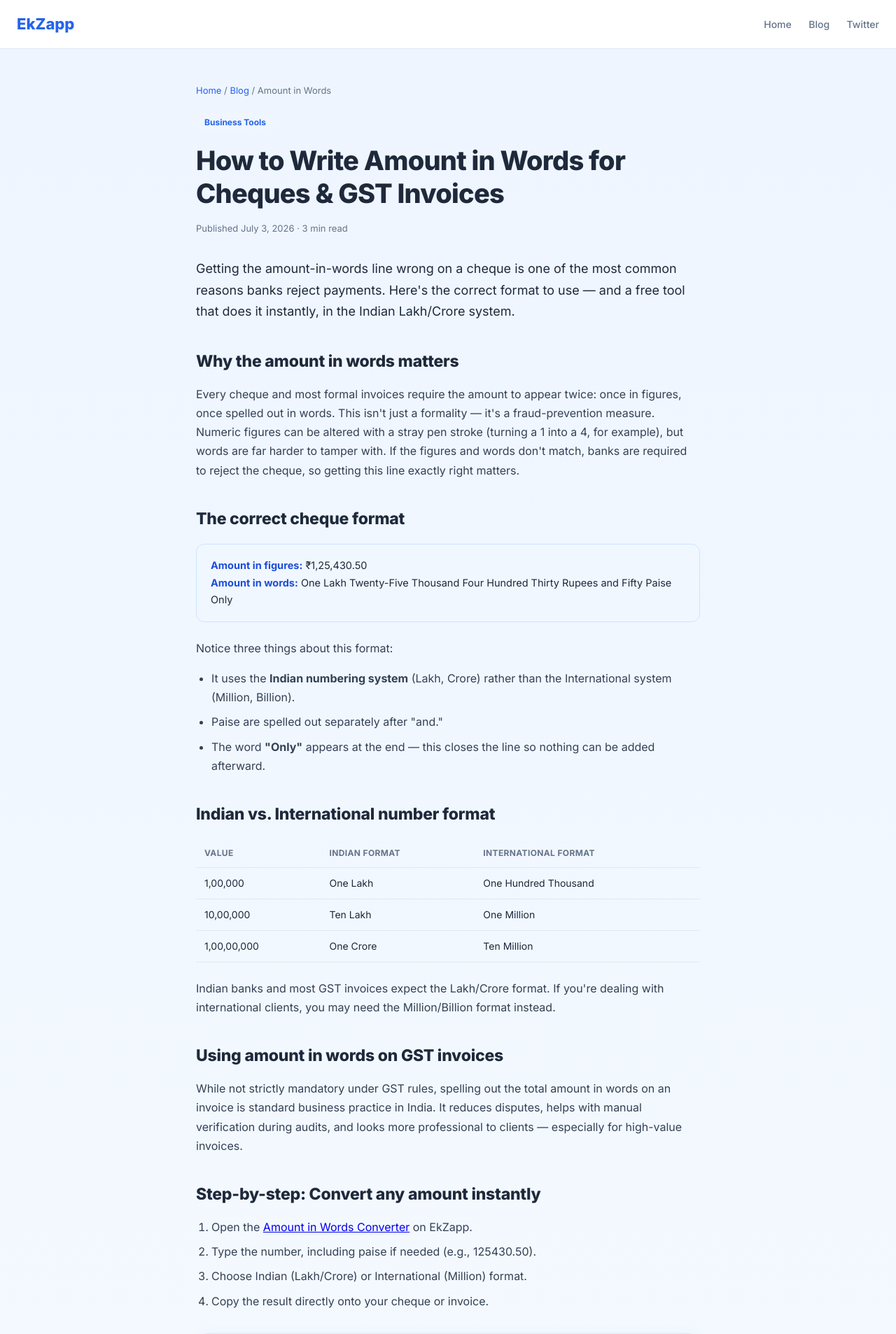
After one commit to Ekramul36/ektools, a Flask app: page /blog/amount-in-words-for-cheque-gst-invoice in a window 1280 px wide. The commit adds this page. Shown: the top 1906 px of the page at 70% size. Run offline with Flask 3, Linux system fonts and the light colour scheme.

Commit message:
Add 2 new blog posts: Compress PDF and Amount in Words

```diff
--- a/app.py
+++ b/app.py
@@ -124,6 +124,8 @@ def sitemap():
         ('/blog', '0.8', 'weekly'),
         ('/blog/merge-pdf-files-online', '0.7', 'monthly'),
         ('/blog/reduce-image-size-to-kb', '0.7', 'monthly'),
+        ('/blog/compress-pdf-to-100kb-for-exam-form', '0.7', 'monthly'),
+        ('/blog/amount-in-words-for-cheque-gst-invoice', '0.7', 'monthly'),
     ]
     today = datetime.date.today().isoformat()
     xml = ['<?xml version="1.0" encoding="UTF-8"?>',
@@ -1424,6 +1426,20 @@ BLOG_POSTS = [
         "category": "Image Tools",
         "date": "July 1, 2026"
     },
+    {
+        "slug": "compress-pdf-to-100kb-for-exam-form",
+        "title": "How to Compress PDF to 100KB or 1MB Online for Free",
+        "excerpt": "Reduce your PDF file size for SSC, Railway, Bank PO and other exam forms — free, instant, no signup required.",
+        "category": "PDF Tools",
+        "date": "July 3, 2026"
+    },
+    {
+        "slug": "amount-in-words-for-cheque-gst-invoice",
+        "title": "How to Write Amount in Words for Cheques & GST Invoices",
+        "excerpt": "The correct format for cheque and invoice amounts in words, plus a free online converter for Indian Rupees.",
+        "category": "Business Tools",
+        "date": "July 3, 2026"
+    },
     # Add more posts here as dicts, e.g.:
     # {
     #     "slug": "compress-pdf-guide",
@@ -1446,6 +1462,14 @@ def blog_merge_pdf():
 def blog_reduce_image_size():
     return render_template("blog_post_reduce_image_size.html")
 
+@app.route("/blog/compress-pdf-to-100kb-for-exam-form")
+def blog_compress_pdf_exam_form():
+    return render_template("blog_post_compress_pdf_exam_form.html")
+
+@app.route("/blog/amount-in-words-for-cheque-gst-invoice")
+def blog_amount_in_words():
+    return render_template("blog_post_amount_in_words.html")
+
 # NOTE: as you add more blog posts, add a matching @app.route("/blog/<slug>")
 # function for each new HTML file, the same way as blog_merge_pdf() above.
 # Also remember to add the new URL to the sitemap() function above.
--- /dev/null
+++ b/templates/blog_post_amount_in_words.html
@@ -0,0 +1,203 @@
+<!DOCTYPE html>
+<html lang="en">
+<head>
+<script async src="https://www.googletagmanager.com/gtag/js?id=G-VW5QLMV046"></script>
+<script>
+  window.dataLayer = window.dataLayer || [];
+  function gtag(){dataLayer.push(arguments);}
+  gtag('js', new Date());
+  gtag('config', 'G-VW5QLMV046');
+</script>
+<script async src="https://pagead2.googlesyndication.com/pagead/js/adsbygoogle.js?client=ca-pub-3671123199046758" crossorigin="anonymous"></script>
+<meta charset="UTF-8">
+<meta name="viewport" content="width=device-width, initial-scale=1.0">
+<title>How to Write Amount in Words for Cheques & GST Invoices | EkZapp</title>
+<meta name="description" content="Learn the correct format for writing cheque amounts and GST invoice totals in words, with a free online Amount in Words converter for Indian Rupees.">
+<link rel="canonical" href="https://ekzapp.com/blog/amount-in-words-for-cheque-gst-invoice">
+<meta property="og:title" content="How to Write Amount in Words for Cheques & GST Invoices">
+<meta property="og:description" content="The correct format for cheque and invoice amounts in words, plus a free converter tool.">
+<meta property="og:type" content="article">
+<meta property="og:url" content="https://ekzapp.com/blog/amount-in-words-for-cheque-gst-invoice">
+<meta name="twitter:card" content="summary_large_image">
+<meta name="twitter:site" content="@ekzapp">
+<link rel="icon" href="/static/favicon.ico">
+<link rel="preconnect" href="https://fonts.googleapis.com">
+<link href="https://fonts.googleapis.com/css2?family=Inter:wght@400;500;600;700;800&display=swap" rel="stylesheet">
+
+<script type="application/ld+json">
+{
+  "@context": "https://schema.org",
+  "@type": "Article",
+  "headline": "How to Write Amount in Words for Cheques & GST Invoices",
+  "description": "Learn the correct format for writing cheque amounts and GST invoice totals in words, with a free online converter for Indian Rupees.",
+  "author": {"@type": "Organization", "name": "EkZapp"},
+  "publisher": {"@type": "Organization", "name": "EkZapp", "url": "https://ekzapp.com"},
+  "datePublished": "2026-07-03",
+  "dateModified": "2026-07-03",
+  "mainEntityOfPage": "https://ekzapp.com/blog/amount-in-words-for-cheque-gst-invoice"
+}
+</script>
+<script type="application/ld+json">
+{
+  "@context": "https://schema.org",
+  "@type": "FAQPage",
+  "mainEntity": [
+    {"@type": "Question", "name": "Why do cheques need the amount written in words?",
+     "acceptedAnswer": {"@type": "Answer", "text": "Banks require the amount in both figures and words as a fraud-prevention measure. If someone alters the numeric amount, the written words act as the legally binding cross-check, so any mismatch causes the cheque to be rejected."}},
+    {"@type": "Question", "name": "What is the difference between Indian and International number format?",
+     "acceptedAnswer": {"@type": "Answer", "text": "Indian format groups numbers using Lakh and Crore (1,00,000 = One Lakh), while International format uses Thousand, Million, and Billion. Indian banks and GST invoices use the Lakh/Crore format."}},
+    {"@type": "Question", "name": "Should I add 'Only' at the end of a cheque amount?",
+     "acceptedAnswer": {"@type": "Answer", "text": "Yes. Adding 'Only' after the amount in words is standard banking practice — it closes the line and prevents anyone from adding extra words to alter the amount."}},
+    {"@type": "Question", "name": "Do GST invoices legally require the amount in words?",
+     "acceptedAnswer": {"@type": "Answer", "text": "While not always mandatory under GST rules, including the total amount in words on an invoice is considered best practice for clarity and is commonly expected by clients and auditors, especially for larger transactions."}}
+  ]
+}
+</script>
+
+<style>
+  :root{
+    --blue:#2563EB; --blue-dark:#1d4ed8; --bg:#f4f8fd; --card:#ffffff;
+    --text:#1e293b; --muted:#64748b; --border:#e2e8f0;
+  }
+  *{box-sizing:border-box;margin:0;padding:0;}
+  body{font-family:'Inter',sans-serif;background:linear-gradient(180deg,#eef5ff 0%,#f7fbff 100%);color:var(--text);min-height:100vh;line-height:1.7;}
+  header.site-header{background:var(--card);border-bottom:1px solid var(--border);padding:16px 24px;display:flex;align-items:center;justify-content:space-between;}
+  header.site-header a.logo{font-weight:800;font-size:22px;color:var(--blue);text-decoration:none;}
+  header.site-header nav a{color:var(--muted);text-decoration:none;margin-left:20px;font-weight:500;font-size:14px;}
+  .container{max-width:760px;margin:0 auto;padding:48px 20px 80px;}
+  .breadcrumb{font-size:13px;color:var(--muted);margin-bottom:20px;}
+  .breadcrumb a{color:var(--blue);text-decoration:none;}
+  .tag{display:inline-block;background:#EFF6FF;color:var(--blue);font-size:12px;font-weight:700;padding:4px 12px;border-radius:20px;margin-bottom:16px;}
+  h1{font-size:clamp(28px,4vw,38px);font-weight:800;letter-spacing:-0.02em;margin-bottom:14px;line-height:1.25;}
+  .meta{color:var(--muted);font-size:13px;margin-bottom:32px;}
+  .lead{font-size:18px;color:var(--text);margin-bottom:28px;}
+  article h2{font-size:23px;font-weight:800;margin:36px 0 14px;letter-spacing:-0.01em;}
+  article h3{font-size:18px;font-weight:700;margin:24px 0 10px;}
+  article p{margin-bottom:16px;color:#334155;}
+  article ul, article ol{margin:0 0 16px 22px;color:#334155;}
+  article li{margin-bottom:8px;}
+  .example-box{
+    background:#F0F7FF;border:1px solid #cfe3ff;border-radius:12px;padding:18px 20px;margin:16px 0 24px;
+    font-size:14.5px;
+  }
+  .example-box strong{color:var(--blue-dark);}
+  .cta-box{
+    background:var(--card);border:1px solid var(--border);border-radius:16px;
+    padding:28px;margin:32px 0;box-shadow:0 4px 20px rgba(37,99,235,0.06);text-align:center;
+  }
+  .cta-box h3{margin-top:0;font-size:19px;}
+  .cta-btn{
+    display:inline-block;background:var(--blue);color:#fff;text-decoration:none;
+    padding:12px 28px;border-radius:10px;font-weight:700;margin-top:14px;font-size:15px;
+  }
+  .cta-btn:hover{background:var(--blue-dark);}
+  table{width:100%;border-collapse:collapse;margin:16px 0 24px;font-size:14px;}
+  th, td{text-align:left;padding:10px 12px;border-bottom:1px solid var(--border);}
+  th{color:var(--muted);font-weight:700;font-size:12px;text-transform:uppercase;letter-spacing:0.03em;}
+  .accordion{border:1px solid var(--border);border-radius:12px;overflow:hidden;margin-bottom:10px;background:var(--card);}
+  .accordion summary{padding:16px 20px;font-weight:600;cursor:pointer;list-style:none;display:flex;justify-content:space-between;font-size:15px;}
+  .accordion summary::-webkit-details-marker{display:none;}
+  .accordion[open] summary{border-bottom:1px solid var(--border);}
+  .accordion p{padding:16px 20px;color:var(--muted);font-size:14px;margin:0;}
+  .related{margin-top:40px;padding-top:24px;border-top:1px solid var(--border);}
+  .related h3{font-size:16px;margin-bottom:12px;}
+  .related a{color:var(--blue);text-decoration:none;font-weight:600;font-size:14px;display:block;margin-bottom:8px;}
+  footer.site-footer{text-align:center;padding:24px;color:var(--muted);font-size:13px;}
+  footer.site-footer a{color:var(--blue);text-decoration:none;}
+</style>
+</head>
+<body>
+
+<header class="site-header">
+  <a href="/" class="logo">EkZapp</a>
+  <nav>
+    <a href="/">Home</a>
+    <a href="/blog">Blog</a>
+    <a href="https://twitter.com/ekzapp" target="_blank">Twitter</a>
+  </nav>
+</header>
+
+<div class="container">
+  <div class="breadcrumb"><a href="/">Home</a> / <a href="/blog">Blog</a> / Amount in Words</div>
+  <span class="tag">Business Tools</span>
+  <h1>How to Write Amount in Words for Cheques & GST Invoices</h1>
+  <div class="meta">Published July 3, 2026 · 3 min read</div>
+
+  <p class="lead">Getting the amount-in-words line wrong on a cheque is one of the most common reasons banks reject payments. Here's the correct format to use — and a free tool that does it instantly, in the Indian Lakh/Crore system.</p>
+
+  <article>
+    <h2>Why the amount in words matters</h2>
+    <p>Every cheque and most formal invoices require the amount to appear twice: once in figures, once spelled out in words. This isn't just a formality — it's a fraud-prevention measure. Numeric figures can be altered with a stray pen stroke (turning a 1 into a 4, for example), but words are far harder to tamper with. If the figures and words don't match, banks are required to reject the cheque, so getting this line exactly right matters.</p>
+
+    <h2>The correct cheque format</h2>
+    <div class="example-box">
+      <strong>Amount in figures:</strong> ₹1,25,430.50<br>
+      <strong>Amount in words:</strong> One Lakh Twenty-Five Thousand Four Hundred Thirty Rupees and Fifty Paise Only
+    </div>
+    <p>Notice three things about this format:</p>
+    <ul>
+      <li>It uses the <strong>Indian numbering system</strong> (Lakh, Crore) rather than the International system (Million, Billion).</li>
+      <li>Paise are spelled out separately after "and."</li>
+      <li>The word <strong>"Only"</strong> appears at the end — this closes the line so nothing can be added afterward.</li>
+    </ul>
+
+    <h2>Indian vs. International number format</h2>
+    <table>
+      <tr><th>Value</th><th>Indian Format</th><th>International Format</th></tr>
+      <tr><td>1,00,000</td><td>One Lakh</td><td>One Hundred Thousand</td></tr>
+      <tr><td>10,00,000</td><td>Ten Lakh</td><td>One Million</td></tr>
+      <tr><td>1,00,00,000</td><td>One Crore</td><td>Ten Million</td></tr>
+    </table>
+    <p>Indian banks and most GST invoices expect the Lakh/Crore format. If you're dealing with international clients, you may need the Million/Billion format instead.</p>
+
+    <h2>Using amount in words on GST invoices</h2>
+    <p>While not strictly mandatory under GST rules, spelling out the total amount in words on an invoice is standard business practice in India. It reduces disputes, helps with manual verification during audits, and looks more professional to clients — especially for high-value invoices.</p>
+
+    <h2>Step-by-step: Convert any amount instantly</h2>
+    <ol>
+      <li>Open the <a href="/amount-in-words">Amount in Words Converter</a> on EkZapp.</li>
+      <li>Type the number, including paise if needed (e.g., 125430.50).</li>
+      <li>Choose Indian (Lakh/Crore) or International (Million) format.</li>
+      <li>Copy the result directly onto your cheque or invoice.</li>
+    </ol>
+
+    <div class="cta-box">
+      <h3>Try the free Amount in Words Converter</h3>
+      <p>Instant, accurate, and works entirely in your browser.</p>
+      <a href="/amount-in-words" class="cta-btn">Convert Amount Now →</a>
+    </div>
+
+    <h2>Frequently Asked Questions</h2>
+    <details class="accordion" open>
+      <summary>Why do cheques need the amount written in words?</summary>
+      <p>Banks require the amount in both figures and words as a fraud-prevention measure. If the numeric amount is altered, the written words act as the legally binding cross-check, so any mismatch causes the cheque to be rejected.</p>
+    </details>
+    <details class="accordion">
+      <summary>What is the difference between Indian and International number format?</summary>
+      <p>Indian format groups numbers using Lakh and Crore (1,00,000 = One Lakh), while International format uses Thousand, Million, and Billion. Indian banks and GST invoices typically use the Lakh/Crore format.</p>
+    </details>
+    <details class="accordion">
+      <summary>Should I add "Only" at the end of a cheque amount?</summary>
+      <p>Yes. Adding "Only" after the amount in words is standard banking practice — it closes the line and prevents anyone from adding extra words to alter the amount.</p>
+    </details>
+    <details class="accordion">
+      <summary>Do GST invoices legally require the amount in words?</summary>
+      <p>Not always mandatory under GST rules, but including the total in words is considered best practice for clarity and is commonly expected by clients and auditors, especially for larger transactions.</p>
+    </details>
+
+    <div class="related">
+      <h3>Related tools</h3>
+      <a href="/amount-in-words">→ Amount in Words Converter</a>
+      <a href="/invoice-generator">→ Invoice Generator</a>
+      <a href="/gst-calculator">→ GST Calculator</a>
+      <a href="/signature-generator">→ Signature Generator</a>
+    </div>
+  </article>
+</div>
+
+<footer class="site-footer">
+  © 2026 EkZapp. All rights reserved. | <a href="/blog">More guides</a>
+</footer>
+
+</body>
+</html>
```
Also changed, not shown: templates/blog_post_compress_pdf_exam_form.html (added, +192 -0 lines), templates/index.html (+12 -0 lines).
